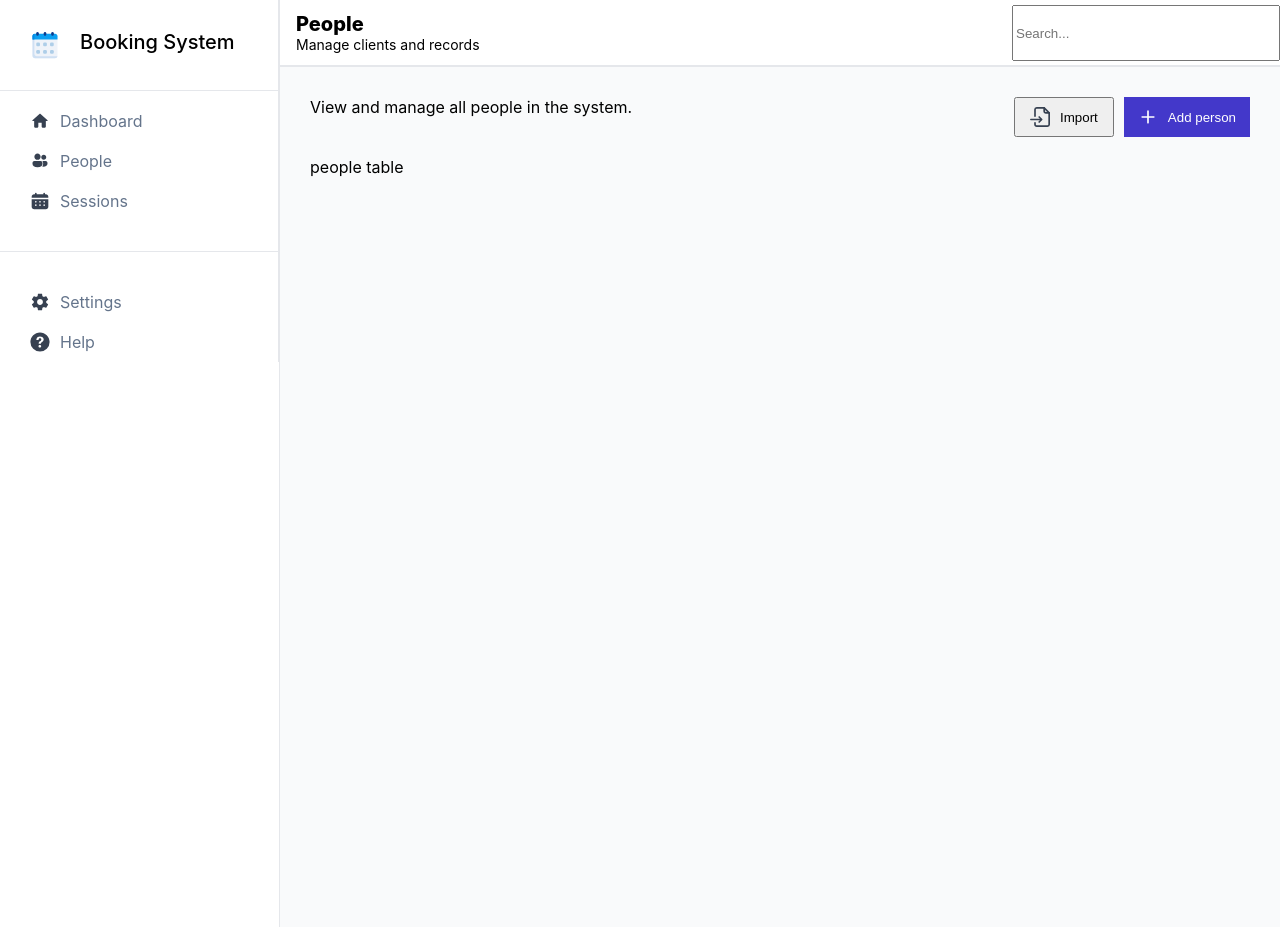
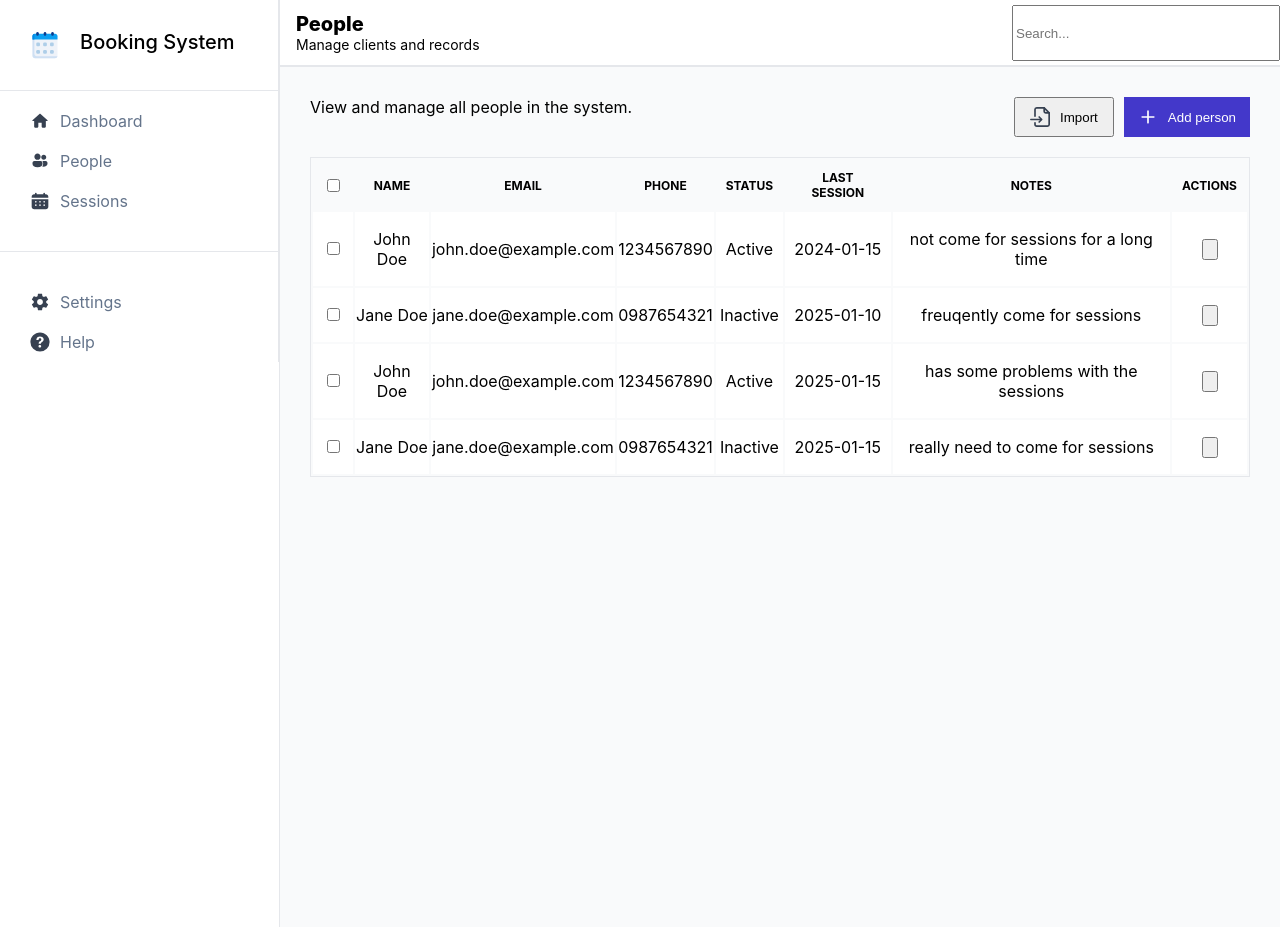
Before and after one commit to tianshansu/booking-system, a React (Create React App) app in the folder frontend/: page /people in a window 1280 px wide. Built offline with nearby package versions, Linux system fonts and the light colour scheme.

Commit message:
Update people page
- extract mock data from dashboard, create new files to store mock data
  (mockSessions.js & mockPeople.js)
- display the mock data on people page
- update layout of the table

```diff
--- /dev/null
+++ b/frontend/src/components/People/PeopleRow.css
@@ -0,0 +1,8 @@
+.people-row-cell{
+    background-color: white;
+    text-align: center;
+}
+
+.people-row{
+    border: 1px solid #E5E7EB;
+}
--- /dev/null
+++ b/frontend/src/components/People/PeopleRow.jsx
@@ -0,0 +1,34 @@
+import "./PeopleRow.css";
+
+export default function PeopleRow({person}){
+    return(
+        <tr className="people-row">
+            <td className="people-row-cell people-row-checkbox">
+                <input type="checkbox"></input>
+            </td>
+            <td className="people-row-cell people-row-name">
+                <p>{person.name}</p>
+            </td>
+            <td className="people-row-cell people-row-email">
+                <p>{person.email}</p>
+            </td>
+            <td className="people-row-cell people-row-phone">
+                <p>{person.phone}</p>
+            </td>
+            <td className="people-row-cell people-row-status">
+                <p>{person.status}</p>
+            </td>
+            <td className="people-row-cell people-row-last-session">
+                <p>{person.lastSession}</p>
+            </td>
+            <td className="people-row-cell people-row-notes">
+                <p>{person.notes}</p>
+            </td>
+            <td className="people-row-cell people-row-actions">
+                <button type="button">
+                    <img src="/icons/more.svg" alt="more info"></img>
+                </button>
+            </td>
+        </tr>
+    )
+}
--- /dev/null
+++ b/frontend/src/components/People/PeopleTable.css
@@ -0,0 +1,11 @@
+.people-table-table{
+    width: 100%;
+    background-color: #F9FAFB;
+    border: 1px solid #E5E7EB;
+}
+
+.people-table-table-header{
+    font-size: 12px;
+    padding: 10px;
+    text-align: center;
+}
--- a/frontend/src/components/People/PeopleTable.jsx
+++ b/frontend/src/components/People/PeopleTable.jsx
@@ -1,5 +1,33 @@
+import "./PeopleTable.css";
+import PeopleRow from "./PeopleRow";
+import { people } from "../../data/mockPeople";
+
 export default function PeopleTable(){
     return(
-        <div>people table</div>
+        <div className="people-table">
+            <table className="people-table-table">
+                <thead>
+                    <tr>
+                        <th scope="col" className="people-table-table-header">
+                            <input type="checkbox"></input>
+                        </th>
+                        <th scope="col" className="people-table-table-header">NAME</th>
+                        <th scope="col" className="people-table-table-header">EMAIL</th>
+                        <th scope="col" className="people-table-table-header">PHONE</th>
+                        <th scope="col" className="people-table-table-header">STATUS</th>
+                        <th scope="col" className="people-table-table-header">LAST SESSION</th>
+                        <th scope="col" className="people-table-table-header">NOTES</th>
+                        <th scope="col" className="people-table-table-header">ACTIONS</th>
+                    </tr>
+                </thead>
+                <tbody>
+                    {people.map((person) => (
+                        <PeopleRow key={person.id} person={person} />
+                    ))}
+                </tbody>
+                <tfoot>
+                </tfoot>
+            </table>
+        </div>
     )
 }
--- /dev/null
+++ b/frontend/src/data/mockPeople.js
@@ -0,0 +1,40 @@
+const people = [
+    {
+        id: 1,
+        name: "John Doe",
+        email: "john.doe@example.com",
+        phone: "1234567890",
+        status: "Active",
+        lastSession: "2024-01-15",
+        notes: "not come for sessions for a long time"
+    },
+    {
+        id: 2,
+        name: "Jane Doe",
+        email: "jane.doe@example.com",
+        phone: "0987654321",
+        status: "Inactive",
+        lastSession: "2025-01-10",
+        notes: "freuqently come for sessions"
+    },
+    {
+        id: 3,
+        name: "John Doe",
+        email: "john.doe@example.com",
+        phone: "1234567890",
+        status: "Active",
+        lastSession: "2025-01-15",
+        notes: "has some problems with the sessions"
+    },
+    {
+        id: 4,
+        name: "Jane Doe",
+        email: "jane.doe@example.com",
+        phone: "0987654321",
+        status: "Inactive",
+        lastSession: "2025-01-15",
+        notes: "really need to come for sessions"
+    }
+]
+
+export { people };
--- /dev/null
+++ b/frontend/src/data/mockSessions.js
@@ -0,0 +1,106 @@
+const TODAY = "2025-01-15" //set a today's date
+
+const sessions = [
+    // ===== Today sessions (5) =====
+    {
+        id: 1,
+        date: "2025-01-15",
+        time: "09:00",
+        title: "Initial Consultation",
+        patientName: "Michael Chen",
+        status: "Completed"
+    },
+    {
+        id: 2,
+        date: "2025-01-15",
+        time: "10:30",
+        title: "Follow-up Session",
+        patientName: "Emma Rodriguez",
+        status: "Scheduled"
+    },
+    {
+        id: 3,
+        date: "2025-01-15",
+        time: "11:45",
+        title: "Review Meeting",
+        patientName: "Sarah Thompson",
+        status: "Scheduled"
+    },
+    {
+        id: 4,
+        date: "2025-01-15",
+        time: "14:00",
+        title: "Training Session",
+        patientName: "David Kim",
+        status: "Scheduled"
+    },
+    {
+        id: 5,
+        date: "2025-01-15",
+        time: "16:00",
+        title: "Progress Check",
+        patientName: "Amanda Foster",
+        status: "Scheduled"
+    },
+    // ===== Upcoming sessions (5) =====
+    {
+        id: 6,
+        date: "2025-01-18",
+        time: "10:00",
+        title: "Assessment Session",
+        patientName: "Jennifer Lee",
+        status: "Scheduled"
+    },
+    {
+        id: 7,
+        date: "2025-01-19",
+        time: "13:30",
+        title: "Consultation",
+        patientName: "Robert Martinez",
+        status: "Scheduled"
+    },
+    {
+        id: 8,
+        date: "2025-01-20",
+        time: "09:00",
+        title: "Initial Consultation",
+        patientName: "Amanda Foster",
+        status: "Scheduled"
+    },
+    {
+        id: 9,
+        date: "2025-01-21",
+        time: "15:00",
+        title: "Training Workshop",
+        patientName: "Group Session (6 people)",
+        status: "Scheduled"
+    },
+    {
+        id: 10,
+        date: "2025-01-22",
+        time: "11:00",
+        title: "Follow-up Session",
+        patientName: "Daniel Wu",
+        status: "Scheduled"
+    }
+]; //all sessions (mock data)
+
+const recentActivities = [
+    {
+        id: 1,
+        message: "Session completed with Michael Chen",
+        time: "2 hours ago"
+    },
+    {
+        id: 2,
+        message: "New session scheduled for Amanda Foster",
+        time: "5 hours ago"
+    },
+    {
+        id: 3,
+        message: "New person added - Amanda Foster",
+        time: "6 hours ago"
+    }
+] // mock data for recent actiivity
+
+export { sessions, recentActivities, TODAY };
--- a/frontend/src/pages/Dashboard/DashboardPage.jsx
+++ b/frontend/src/pages/Dashboard/DashboardPage.jsx
@@ -7,118 +7,14 @@ import TodaySessionRow from "../../components/Dashboard/TodaySessionRow";
 import UpcomingSessionRow from "../../components/Dashboard/UpcomingSessionRow";
 import RecentActivityList from "../../components/Dashboard/RecentActivityList";
 import RecentActivityListRow from "../../components/Dashboard/RecentActivityListRow";
+import {sessions, recentActivities, TODAY} from "../../data/mockSessions";
 
 export default function DashboardPage() {
-    const TODAY = "2025-01-15" //set a today's date
-
-    const sessions = [
-        // ===== Today sessions (5) =====
-        {
-            id: 1,
-            date: "2025-01-15",
-            time: "09:00",
-            title: "Initial Consultation",
-            patientName: "Michael Chen",
-            status: "Completed"
-        },
-        {
-            id: 2,
-            date: "2025-01-15",
-            time: "10:30",
-            title: "Follow-up Session",
-            patientName: "Emma Rodriguez",
-            status: "Scheduled"
-        },
-        {
-            id: 3,
-            date: "2025-01-15",
-            time: "11:45",
-            title: "Review Meeting",
-            patientName: "Sarah Thompson",
-            status: "Scheduled"
-        },
-        {
-            id: 4,
-            date: "2025-01-15",
-            time: "14:00",
-            title: "Training Session",
-            patientName: "David Kim",
-            status: "Scheduled"
-        },
-        {
-            id: 5,
-            date: "2025-01-15",
-            time: "16:00",
-            title: "Progress Check",
-            patientName: "Amanda Foster",
-            status: "Scheduled"
-        },
-        // ===== Upcoming sessions (5) =====
-        {
-            id: 6,
-            date: "2025-01-18",
-            time: "10:00",
-            title: "Assessment Session",
-            patientName: "Jennifer Lee",
-            status: "Scheduled"
-        },
-        {
-            id: 7,
-            date: "2025-01-19",
-            time: "13:30",
-            title: "Consultation",
-            patientName: "Robert Martinez",
-            status: "Scheduled"
-        },
-        {
-            id: 8,
-            date: "2025-01-20",
-            time: "09:00",
-            title: "Initial Consultation",
-            patientName: "Amanda Foster",
-            status: "Scheduled"
-        },
-        {
-            id: 9,
-            date: "2025-01-21",
-            time: "15:00",
-            title: "Training Workshop",
-            patientName: "Group Session (6 people)",
-            status: "Scheduled"
-        },
-        {
-            id: 10,
-            date: "2025-01-22",
-            time: "11:00",
-            title: "Follow-up Session",
-            patientName: "Daniel Wu",
-            status: "Scheduled"
-        }
-    ]; //all sessions (mock data)
-
 
     const todaySessions = sessions.filter(s => s.date === TODAY) //filter out today's sessions
     const upcomingSessions = sessions.filter(s => s.date > TODAY && s.status !== "Completed") //filter upcoming sessions
     const todayPreview = todaySessions.slice(0, 4); //take top 4 records to display
     const upcomingPreview = upcomingSessions.slice(0, 4); //take top 4 records to display
-
-    const recentActivities = [
-        {
-            id: 1,
-            message: "Session completed with Michael Chen",
-            time: "2 hours ago"
-        },
-        {
-            id: 2,
-            message: "New session scheduled for Amanda Foster",
-            time: "5 hours ago"
-        },
-        {
-            id: 3,
-            message: "New person added - Amanda Foster",
-            time: "6 hours ago"
-        }
-    ] // mock data for recent actiivity
 
     return (
         <div style={{ display: "grid" }}>
```
